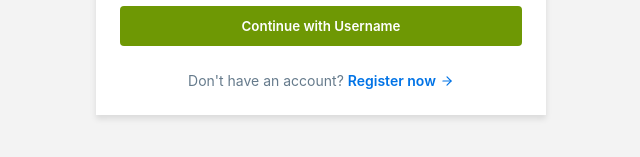
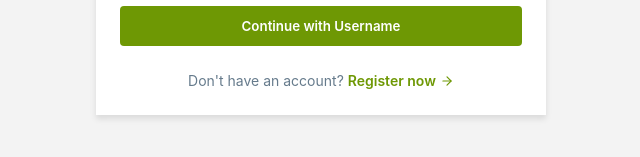
Before and after one commit to ZAKdev/passkey, a React (Vite) app: page /login in a window 1280 px wide. Shown: the part 547-704 px from the top of the page, without its empty margins (319-959 px from the left). Built offline with nearby package versions, Linux system fonts and the light colour scheme.

Commit message:
Update all link colors to match GMX style

```diff
--- a/src/pages/Login.tsx
+++ b/src/pages/Login.tsx
@@ -105,10 +105,11 @@ const Footer = styled.div`
   color: ${props => props.theme.colors.gray[600]};
 
   a {
-    color: ${props => props.theme.colors.primary[600]};
+    color: #6e9804;
     font-weight: 600;
     display: inline-flex;
     align-items: center;
+    text-decoration: none;
 
     svg {
       margin-left: ${props => props.theme.space[1]};
@@ -116,8 +117,8 @@ const Footer = styled.div`
     }
 
     &:hover {
+      color: #587a03;
       text-decoration: none;
-      color: ${props => props.theme.colors.primary[700]};
 
       svg {
         transform: translateX(2px);
--- a/src/pages/Register.tsx
+++ b/src/pages/Register.tsx
@@ -98,10 +98,11 @@ const Footer = styled.div`
   color: ${props => props.theme.colors.gray[600]};
 
   a {
-    color: ${props => props.theme.colors.primary[600]};
+    color: #6e9804;
     font-weight: 600;
     display: inline-flex;
     align-items: center;
+    text-decoration: none;
 
     svg {
       margin-left: ${props => props.theme.space[1]};
@@ -109,8 +110,8 @@ const Footer = styled.div`
     }
 
     &:hover {
+      color: #587a03;
       text-decoration: none;
-      color: ${props => props.theme.colors.primary[700]};
 
       svg {
         transform: translateX(2px);
```
